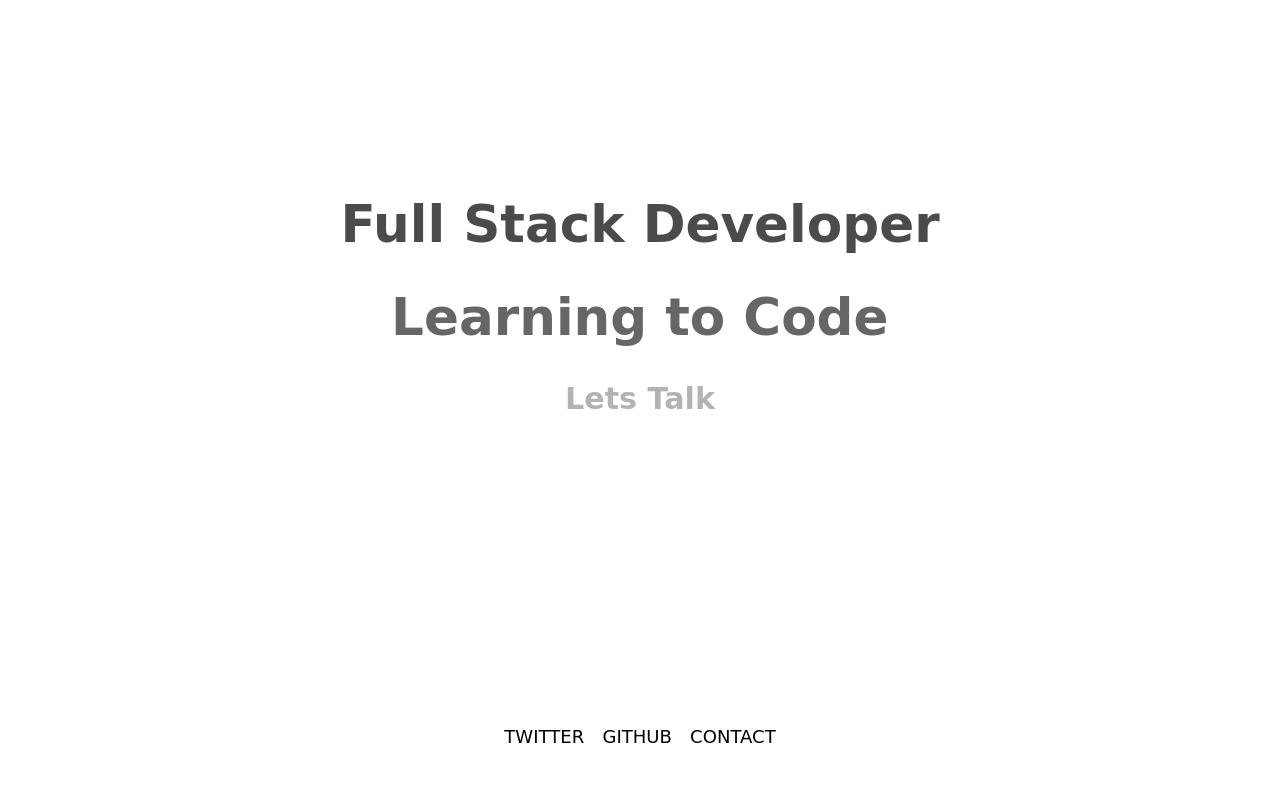
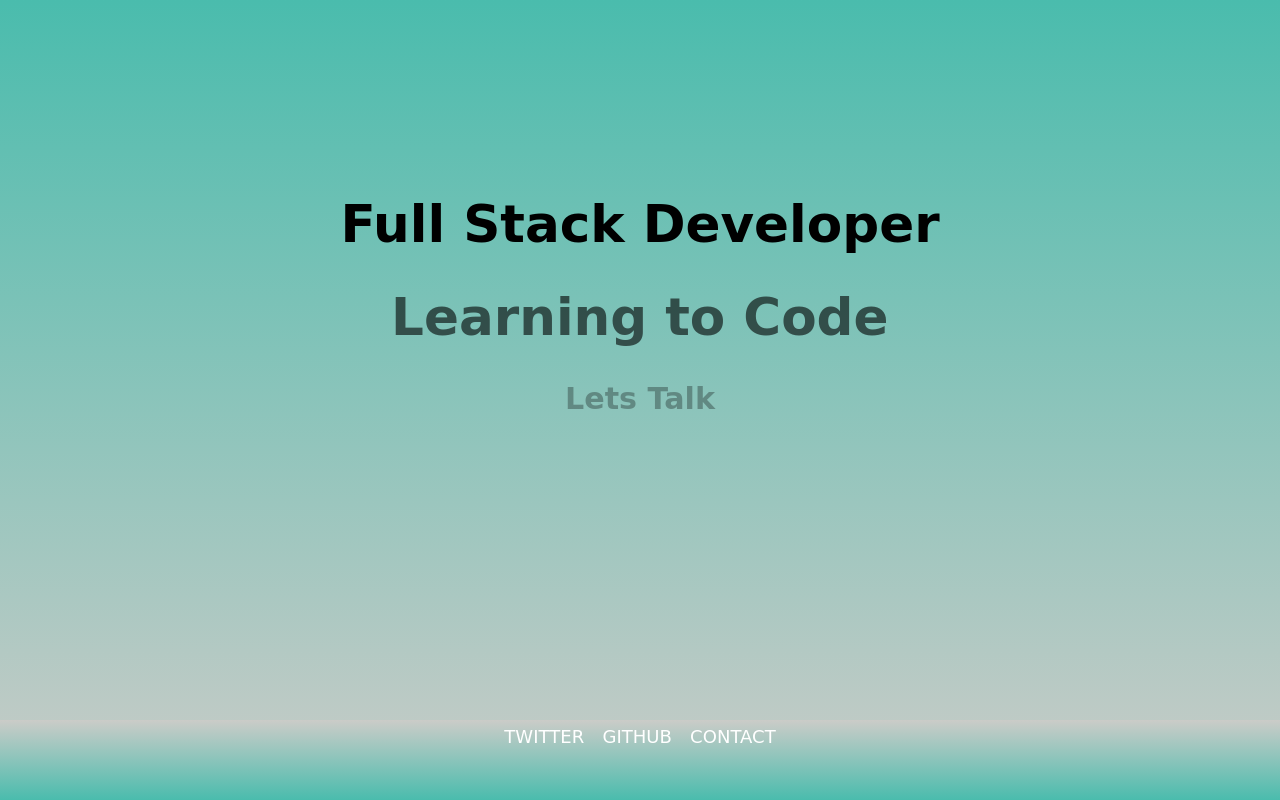
Before and after one commit to qui-per32/QuiPer.github.io, a plain HTML site: page index.html in a window 1280 px wide. In both pictures the pointer is over the element "Full Stack Developer". Drawn offline with Linux system fonts and the light colour scheme; a web font is replaced by a local one.

Commit message:
Theme added and efects with cursor

```diff
--- a/CSS/main.css
+++ b/CSS/main.css
@@ -121,3 +121,40 @@ a.talk {
         opacity: 0, 6;
     }
 }
+
+/*THEME*/
+
+#content {
+    cursor: url(../Img/circle.cur), auto;
+    background: -webkit-gradient(linear, left top, left bottom, from(#4ABCAD), to(#cbccc8)) fixed;
+}
+
+footer {
+    color: white;
+    background: -webkit-linear-gradient(#cbccc8, #4ABCAD);
+}
+
+footer a {
+    color: white;
+}
+
+h1:hover {
+    opacity: 1.0;
+}
+
+.talk:hover {
+    color: black;
+    opacity: 1;
+}
+
+.twitter:hover {
+    color: black;
+}
+
+.github:hover {
+    color: black
+}
+
+.contact:hover {
+    color: black;
+}
```
